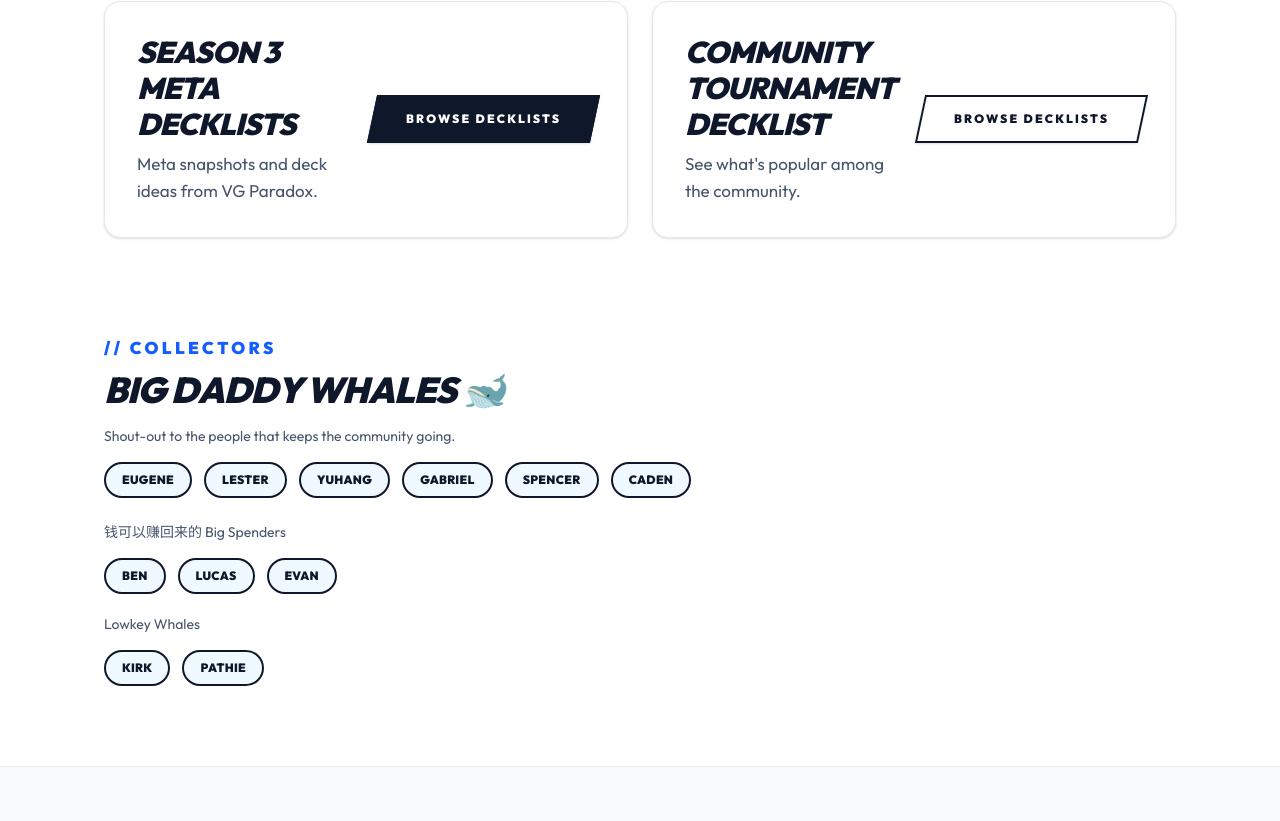
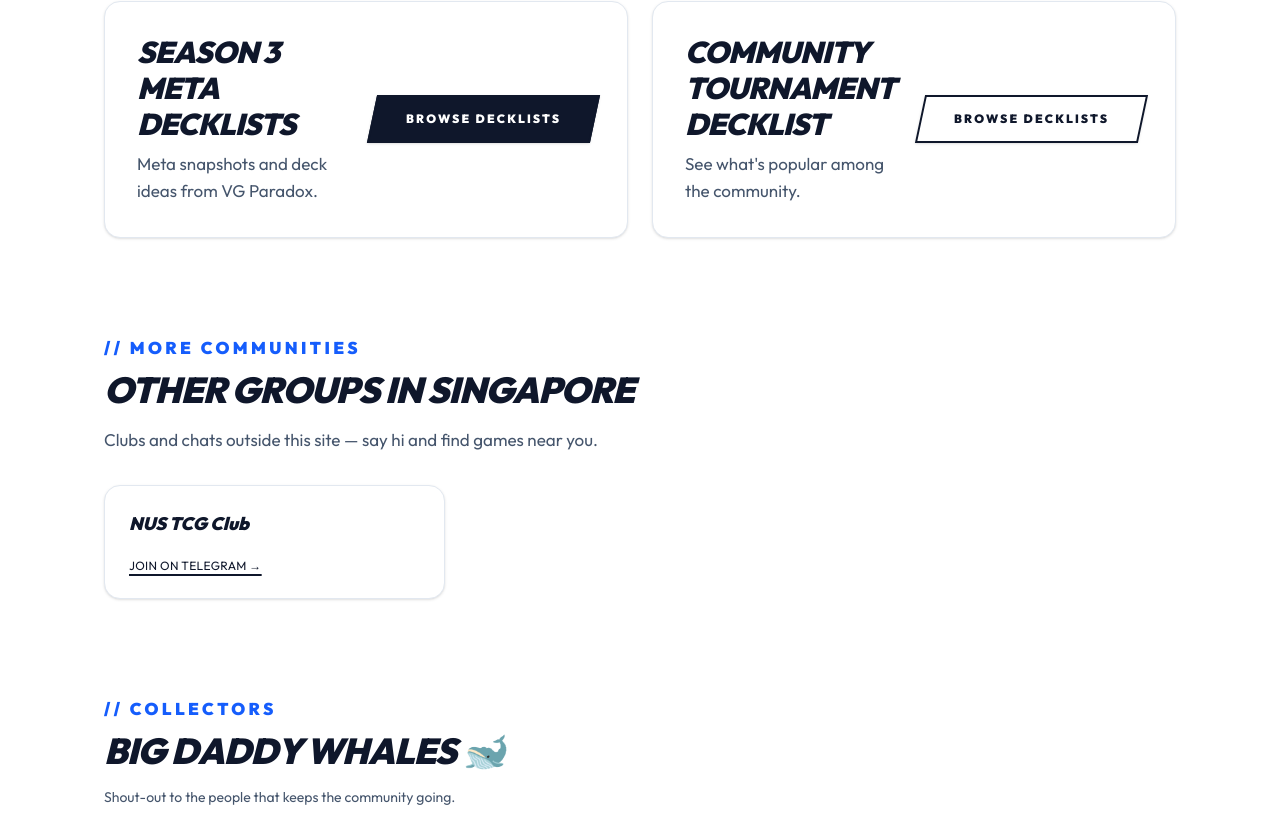
Before and after one commit to Caden0002/OGVanguard, a React (Vite) app: page / in a window 1280 px wide. Shown: the part 1939-2760 px from the top of the page. Built offline with nearby package versions, Linux system fonts and the light colour scheme.

Commit message:
added other grp component

```diff
--- /dev/null
+++ b/src/components/OtherOgGroupsSection.jsx
@@ -0,0 +1,37 @@
+import { SG_OG_VANGUARD_GROUPS } from "../content.js";
+import { ExternalTextLink } from "./ExternalTextLink.jsx";
+import { SectionLabel } from "./SectionLabel.jsx";
+
+export function OtherOgGroupsSection() {
+  return (
+    <section id="og-groups" aria-labelledby="og-groups-heading">
+      <SectionLabel>More communities</SectionLabel>
+      <h2
+        id="og-groups-heading"
+        className="mb-4 font-black uppercase italic tracking-tight text-slate-900 max-md:text-2xl md:text-4xl"
+      >
+        Other groups in Singapore
+      </h2>
+      <p className="mb-8 max-w-2xl text-slate-600">
+        Clubs and chats outside this site — say hi and find games near you.
+      </p>
+      <ul className="grid list-none gap-6 p-0 sm:grid-cols-2 lg:grid-cols-3">
+        {SG_OG_VANGUARD_GROUPS.map((group) => (
+          <li key={group.href} className="h-full">
+            <div className="flex h-full flex-col rounded-2xl border border-slate-200 bg-white p-6 shadow-sm transition hover:-translate-y-0.5 hover:border-blue-200 hover:shadow-md">
+              <h3 className="mb-1 font-black italic text-lg text-slate-900">
+                {group.name}
+              </h3>
+              <p className="mb-4 flex-1 text-sm text-slate-600">
+                {group.detail}
+              </p>
+              <ExternalTextLink href={group.href}>
+                {group.linkLabel}
+              </ExternalTextLink>
+            </div>
+          </li>
+        ))}
+      </ul>
+    </section>
+  );
+}
--- a/src/components/SiteHeader.jsx
+++ b/src/components/SiteHeader.jsx
@@ -10,7 +10,7 @@ export function SiteHeader() {
     "text-slate-500 no-underline transition hover:text-slate-900";
 
   return (
-    <header className="sticky top-0 z-20 border-b border-slate-200 bg-white/90 px-5 py-4 backdrop-blur-md md:px-10">
+    <header className="sticky top-0 z-20 border-b border-slate-200 bg-white/7c0 px-5 py-4 backdrop-blur-md md:px-10">
       <div className="mx-auto flex max-w-6xl flex-wrap items-center justify-between gap-4">
         <div className="flex items-center gap-3">
           <a
@@ -52,7 +52,7 @@ export function SiteHeader() {
               <Link key={label} to={href} className={linkClass}>
                 {label}
               </Link>
-            ),
+            )
           )}
         </nav>
       </div>
--- a/src/content.js
+++ b/src/content.js
@@ -23,6 +23,15 @@ export const CARD_SHOPS = [
         name: 'Sentinel',
         area: 'Tai Seng',
         href: 'https://maps.app.goo.gl/RCTJ2Z7KqZAoWo3D8',
+    },
+]
+
+/** Other Singapore OG / Classic Vanguard communities (add more entries as needed). */
+export const SG_OG_VANGUARD_GROUPS = [
+    {
+        name: 'NUS TCG Club',
+        href: 'https://t.me/+U6V3HUg3G2owZGI9',
+        linkLabel: 'Join on Telegram →',
     },
 ]
 
--- a/src/pages/HomePage.jsx
+++ b/src/pages/HomePage.jsx
@@ -17,10 +17,11 @@ export default function HomePage() {
       <StatsBar />
       <main className="mx-auto w-full max-w-6xl flex-1 space-y-20 px-6 py-16 md:space-y-24 md:px-10 md:py-20">
         <ShopsSection />
-        <OtherOgGroupsSection />
         <CreatorsSection />
         <BuySection />
         <MetaSection />
+        <OtherOgGroupsSection />
+
         <WhalesSection />
       </main>
       <SiteFooter />
--- a/src/tailwind.css
+++ b/src/tailwind.css
@@ -1,4 +1,17 @@
 @import 'tailwindcss';
+
+@layer base {
+  /* Match SiteFooter bg so iOS/Android overscroll past the page isn’t stark white. */
+  html {
+    @apply bg-slate-50 antialiased;
+  }
+  body {
+    @apply min-h-dvh bg-slate-50;
+  }
+  #root {
+    @apply min-h-dvh;
+  }
+}
 
 @theme {
   --font-sans: 'Outfit', ui-sans-serif, system-ui, sans-serif;
```
